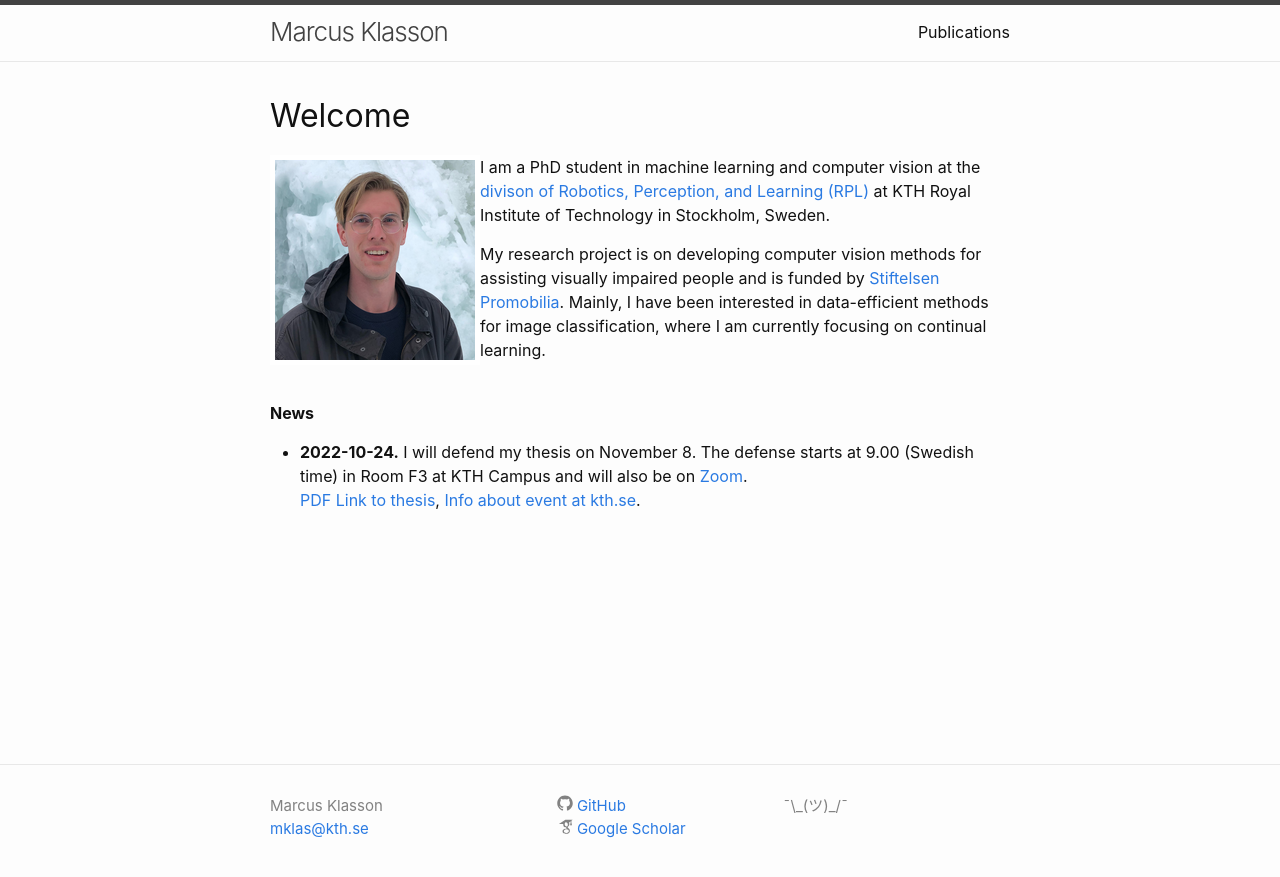
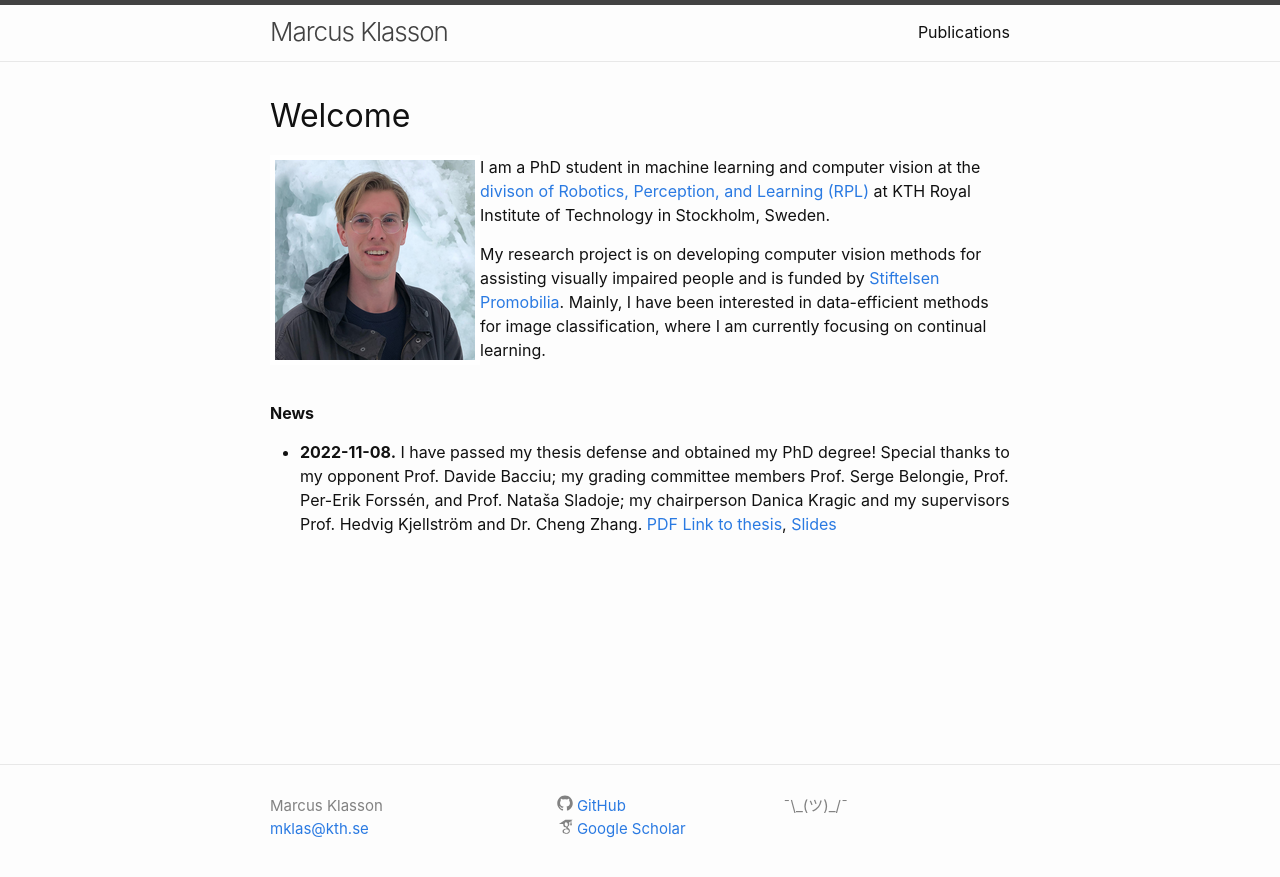
Before and after one commit to marcusklasson/marcusklasson.github.io, a Jekyll site: the page built from index.md, in a window 1280 px wide. Shown: the top 877 px of the page. Built offline with Jekyll 4.4.1, drawn with Linux system fonts in a browser that asks for light colours.

Commit message:
added thesis slides, updated thesis, and added news bullet

```diff
--- a/index.md
+++ b/index.md
@@ -20,10 +20,15 @@ Mainly, I have been interested in data-efficient methods for image classificatio
 
 #### **News**
 
+* **2022-11-08.** I have passed my thesis defense and obtained my PhD degree! Special thanks to my opponent Prof. Davide Bacciu; my grading committee members Prof. Serge Belongie, Prof. Per-Erik Forssén, and Prof. Nataša Sladoje; my chairperson Danica Kragic and my supervisors Prof. Hedvig Kjellström and Dr. Cheng Zhang.
+[PDF Link to thesis](https://marcusklasson.github.io/files/phdthesis_MarcusKlasson.pdf), [Slides](https://marcusklasson.github.io/files/phdthesis_slides.pdf)
+
+<!--
 * **2022-10-24.** I will defend my thesis on November 8.
 The defense starts at 9.00 (Swedish time) in Room F3 at KTH Campus and will also be on [Zoom](https://kth-se.zoom.us/j/61189313070).<br>
 [PDF Link to thesis](https://marcusklasson.github.io/files/phdthesis_MarcusKlasson.pdf),
 [Info about event at kth.se](https://www.kth.se/en/om/mot/kalender/fine-grained-and-continual-visual-recognition-for-assisting-visually-impaired-people-1.1199637?date=2022-11-08&orgdate=2022-11-08&length=1&orglength=1).
+-->
 
 <!--
 **Summary of PhD research:**
```
Also changed, not shown: 1 other file.
